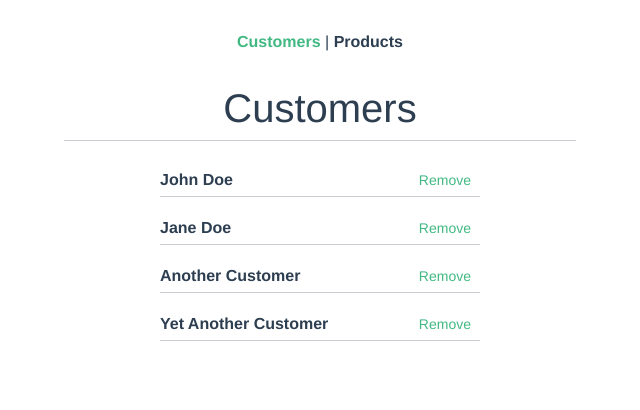
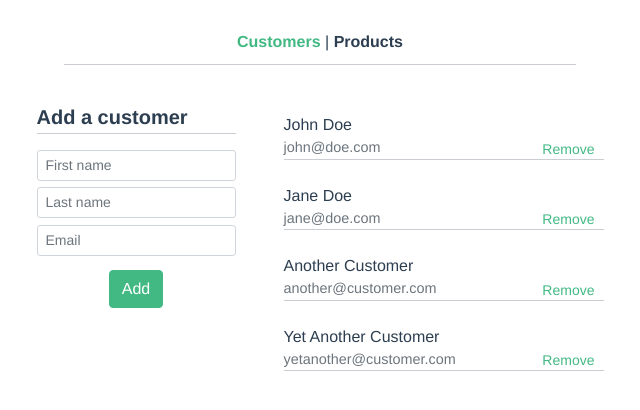
Before and after one commit to krajko/vue_zadaci, a Vue app in the folder vue_zadaci2/store-app/: page /customers in a window 1280 px wide. Shown: the top 410 px of the page, without its empty margins (320-960 px from the left). Built offline with nearby package versions, Linux system fonts and the light colour scheme.

Commit message:
zadatak 3 (forma za dodavanje kupca + stilovi)

```diff
--- a/vue_zadaci2/store-app/src/App.vue
+++ b/vue_zadaci2/store-app/src/App.vue
@@ -18,7 +18,8 @@
 }
 
 #nav {
-  padding: 30px;
+  padding-top: 30px;
+  padding-bottom: 10px;
 }
 
 #nav a {
--- a/vue_zadaci2/store-app/src/components/AppCustomers.vue
+++ b/vue_zadaci2/store-app/src/components/AppCustomers.vue
@@ -1,22 +1,37 @@
 <template>
-    <div class="container">
-        <ul class="list-unstyled">
-            <li v-for="(customer, index) in customers" :key="customer.id" class="my-3">
-                <div class="d-flex justify-content-between align-items-baseline mx-auto my-0 py-0" style="width: 25vw">
-                    <div class="flex-col text-start">
-                        <p class="my-0 py-0"><strong>
+    <div class="d-flex flex-row justify-content-center">
 
-                            {{ customer.firstName }} {{ customer.lastName }}
+        <div class="mx-4 mt-3">
+            <div class="text-start">
+                <h5 class="mb-1"><strong>Add a customer</strong></h5>
+            </div>
+            <hr class="mt-0">
+            <form v-on:submit.prevent="addCustomer">
+                <input v-model="newCustomer.firstName" class="form-control form-control-sm" type="text" placeholder="First name">
+                <input v-model="newCustomer.lastName" class="form-control form-control-sm" type="text" placeholder="Last name">
+                <input v-model="newCustomer.email" class="form-control form-control-sm" type="email" placeholder="Email">
 
-                        </strong></p>
+                <button class="btn btn-success mt-2" type="submit">Add</button>
+            </form>
+        </div>
+
+        <div class="mx-4">
+            <ul class="list-unstyled">
+                <li v-for="(customer, index) in customers" :key="customer.id" class="my-4">
+                    <div class="d-flex mx-auto my-0 py-0" style="width: 25vw">
+                        <div class="col text-start">
+                                <p class="my-0 py-0"> {{ customer.firstName }} {{ customer.lastName }} </p>
+                                <p class="my-0 py-0 text-muted" style="font-size: .9rem;"> {{ customer.email }} </p>
+                        </div>
+                        <div class="col text-end d-flex justify-content-end align-items-end">
+                            <button @click="remove(index)" class="btn btn-sm">Remove</button>
+                        </div>
                     </div>
-                    <div class="col text-end">
-                        <button @click="remove(index)" class="btn btn-sm my-0">Remove</button>
-                    </div>
-                </div>
-                    <hr class="mx-auto my-0 py-0" style="width: 25vw">
-            </li>
-        </ul>
+                        <hr class="mx-auto my-0 py-0" style="width: 25vw">
+                </li>
+            </ul>
+        </div>
+
     </div>
 </template>
 
@@ -26,6 +41,15 @@ export default {
     name: 'AppCustomers',
     data() {
         return {
+
+            newCustomer: {
+                id: '',
+                firstName: '',
+                lastName: '',
+                email: '',
+                products: []
+            },
+
             customers: [
                 {
                     id: 1,
@@ -61,6 +85,29 @@ export default {
     methods: {
         remove(index) {
             this.customers.splice(index, 1);
+        },
+
+        addCustomer() {
+            this.newCustomer.id = this.customers.reduce((acc, curr) => {
+                if (curr.id > acc) {
+                    acc = curr.id;
+                }
+                acc++;
+
+                return acc;
+            }, this.customers[0].id)
+
+            let newCustomer = {...this.newCustomer};
+
+            this.customers.push(newCustomer);
+
+            this.newCustomer = {
+                id: '',
+                firstName: '',
+                lastName: '',
+                email: '',
+                products: []
+            };
         }
     },
     props: {
@@ -69,7 +116,28 @@ export default {
 </script>
 
 <style scoped>
-    .btn {
+    .btn-sm {
         color: #42b983;
+        margin-bottom: -6px;
     }
+    .btn-success {
+        background-color: #42b983;
+        border-color: #42b983;
+    }
+    .btn-success:hover {
+        background-color: #37a071;
+    }
+    .btn:focus {
+        box-shadow: 0 0 .2rem #42b983;
+    }
+    input {
+        display: block;
+        margin: .4rem auto;
+    }
+    .form-control:focus {
+        border-color: #42b983;
+        box-shadow: none;
+        box-shadow: 0 0 .1rem #42b983;
+    }
+
 </style>
--- a/vue_zadaci2/store-app/src/router/index.js
+++ b/vue_zadaci2/store-app/src/router/index.js
@@ -1,14 +1,12 @@
 import Vue from 'vue'
 import VueRouter from 'vue-router'
-import Home from '../views/Home.vue'
 
 Vue.use(VueRouter)
 
 const routes = [
   {
     path: '/',
-    name: 'Home',
-    component: Home
+    redirect: '/products'
   },
   {
     path: '/customers',
--- a/vue_zadaci2/store-app/src/views/Customers.vue
+++ b/vue_zadaci2/store-app/src/views/Customers.vue
@@ -1,6 +1,5 @@
 <template>
   <div>
-    <h1>Customers</h1>
     <hr class="m-auto mb-4" style="width: 40vw;">
     <app-customers>
     </app-customers>
--- a/vue_zadaci2/store-app/src/views/Products.vue
+++ b/vue_zadaci2/store-app/src/views/Products.vue
@@ -1,6 +1,7 @@
 <template>
   <div>
-    <h1>Products</h1>
+    <hr class="m-auto mb-4" style="width: 40vw;">
+
   </div>
 </template>
 
```
